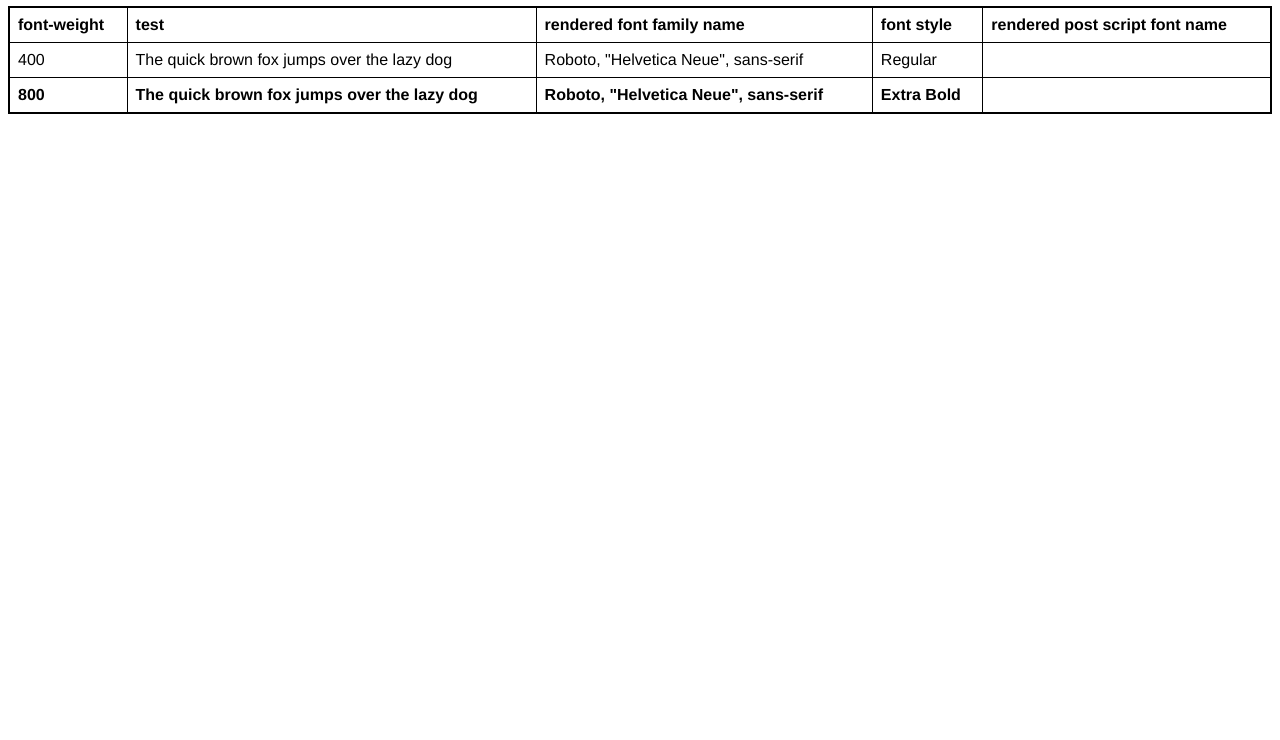
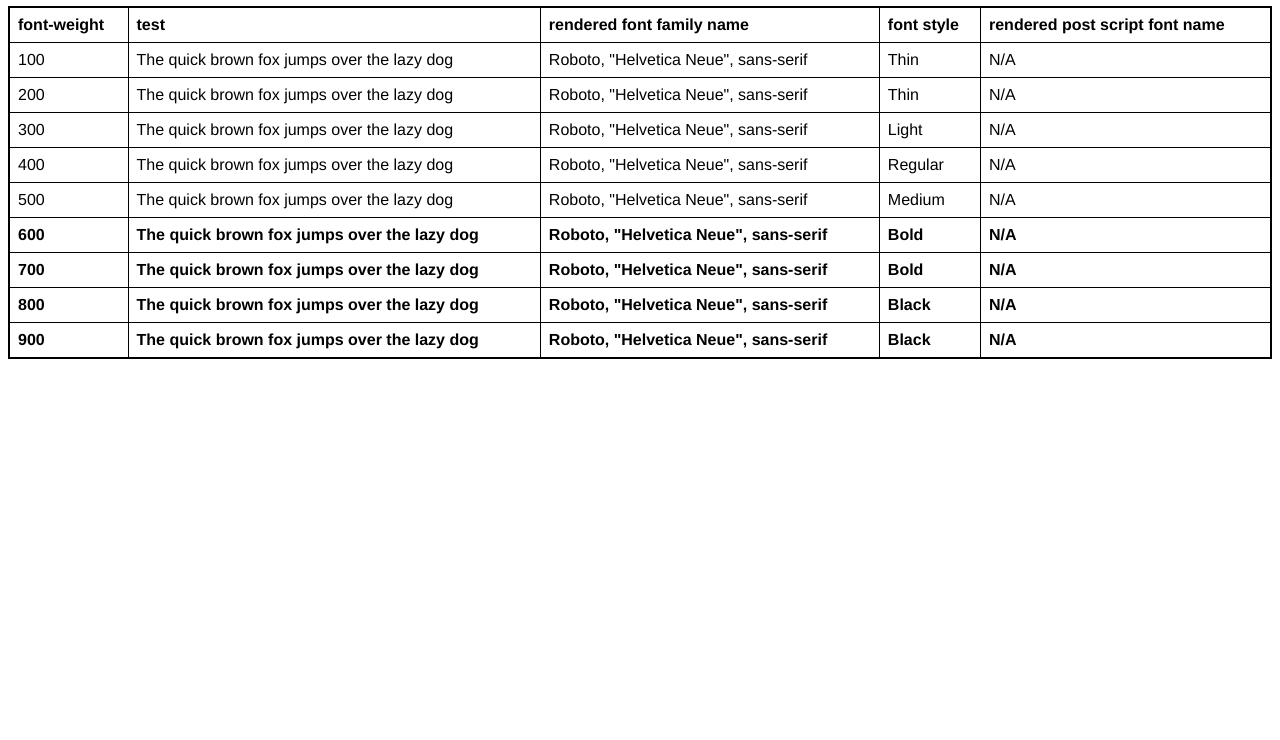
Before and after one commit to jliu716/node-template, a website: page docs/roboto-v32.html in a window 1280 px wide. Shown: the part 60-800 px from the top of the page. Drawn offline with Linux system fonts and the light colour scheme; a web font is replaced by a local one.

Commit message:
generate all weights and their style names

```diff
--- a/docs/roboto-v32.html
+++ b/docs/roboto-v32.html
@@ -10,7 +10,7 @@
 
 <body>
    <h1>Roboto-v32</h1>
-   <table>
+   <table id="font-test">
       <thead>
          <tr>
             <th>font-weight</th>
@@ -21,20 +21,6 @@
          </tr>
       </thead>
       <tbody>
-         <tr class="rendered-font font-400">
-            <td>400</td>
-            <td>The quick brown fox jumps over the lazy dog</td>
-            <td class="rendered-font-family-name">1</td>
-            <td class="font-style"></td>
-            <td class="post-script-font-name"></td>
-         </tr>
-         <tr class="rendered-font font-800">
-            <td>800</td>
-            <td>The quick brown fox jumps over the lazy dog</td>
-            <td class="rendered-font-family-name">2</td>
-            <td class="font-style"></td>
-            <td class="post-script-font-name"></td>
-         </tr>
       </tbody>
    </table>
 </body>
--- a/docs/script.js
+++ b/docs/script.js
@@ -1,45 +1,79 @@
-function getFontStyleName(element) {
-   const computedStyle = window.getComputedStyle(element);
-   const fontWeight = computedStyle.fontWeight;
-   const fontStyle = computedStyle.fontStyle;
+var postscriptNamesOSX = {
+   '100': 'Roboto-Thin',
+   '200': 'Roboto-Thin',
+   '300': 'Roboto-Light',
+   '400': 'Roboto-Regular',
+   '500': 'Roboto-Medium',
+   '600': 'Roboto-Bold',
+   '700': 'Roboto-Bold',
+   '800': 'Roboto-Black',
+   '900': 'Roboto-Black',
+};
 
-   let weightName;
+var fontStylesOSX = {
+   '100': 'Thin',
+   '200': 'Thin',
+   '300': 'Light',
+   '400': 'Regular',
+   '500': 'Medium',
+   '600': 'Bold',
+   '700': 'Bold',
+   '800': 'Black',
+   '900': 'Black',
+};
 
-   if (fontWeight === "100") weightName = "Thin";
-   else if (fontWeight === "200") weightName = "Extra Light";
-   else if (fontWeight === "300") weightName = "Light";
-   else if (fontWeight === "400") weightName = "Regular";
-   else if (fontWeight === "500") weightName = "Medium";
-   else if (fontWeight === "600") weightName = "Semi-Bold";
-   else if (fontWeight === "700") weightName = "Bold";
-   else if (fontWeight === "800") weightName = "Extra Bold";
-   else if (fontWeight === "900") weightName = "Black";
-   else weightName = `Unknown (${fontWeight})`;
+var weights = [100, 200, 300, 400, 500, 600, 700, 800, 900].map((weight) => {
+   return {
+      weight: weight,
+      style: fontStylesOSX[weight],
+      postScriptName: postscriptNamesOSX[weight],
+   };
+});
 
-   // Add Italic if applicable
-   if (fontStyle === "italic") {
-      weightName += " Italic";
-   } else if (fontStyle === "oblique") {
-      weightName += " Oblique";
-   }
+function populateRows() {
 
-   return weightName;
-}
+   var tbody = document.querySelector('#font-test tbody');
 
-function loadPostScriptName() {
-   for (let td of document.querySelectorAll('.post-script-font-name')) {
-      // calculate the post script font name of td element
-      var fontStyle = getFontStyleName(td);
+   for (let weight of weights) {
 
-      var postScriptName = window.robotoFonts.find((font) => font.family === "Roboto" && font.style === fontStyle);
+      var tr = document.createElement('tr');
+      tr.classList.add('rendered-font', `font-${weight.weight}`);
+      tr.style.fontWeight = weight.weight;
+      tbody.appendChild(tr);
 
-      // set the innerHTML of td element to the calculated font family name
-      td.innerHTML = postScriptName?.fullName || "N/A";
+      var td = document.createElement('td');
+      td.innerHTML = weight.weight;
+      tr.appendChild(td);
+
+      td = document.createElement('td');
+      td.innerHTML = 'The quick brown fox jumps over the lazy dog';
+      tr.appendChild(td);
+
+      td = document.createElement('td');
+      td.classList.add('rendered-font-family-name');
+      tr.appendChild(td);
+
+      td = document.createElement('td');
+      td.classList.add('font-style');
+      td.innerHTML = weight.style;
+      tr.appendChild(td);
+
+      td = document.createElement('td');
+      td.classList.add('post-script-font-name');
+      td.innerHTML = 'N/A';
+      tr.appendChild(td);
    }
 }
 
 document.addEventListener('DOMContentLoaded', function () {
 
+   populateRows();
+
+   // populate css font-family name
+   var tds = document.querySelectorAll('.rendered-font-family-name');
+   for (let td of tds) {
+      td.innerHTML = getComputedStyle(td).fontFamily;
+   }
 
    if ("queryLocalFonts" in window) {
       window.queryLocalFonts().then((fonts) => {
@@ -49,35 +83,44 @@
          console.log(robotoFonts);
          window.robotoFonts = robotoFonts;
 
-         loadPostScriptName();
+         // loop through each td.post-script-font-name
+         for (let weight of weights) {
+            const postScriptName = postscriptNamesOSX[weight.weight];
+            const theFont = robotoFonts.find((font) => font.postscriptName === postScriptName);
+            if (theFont) {
+               var td = document.querySelector(`.font-${weight.weight} td.font-style`);
+               td.innerHTML = theFont.style;
+            }
+         }
+
+         // for (let td of document.querySelectorAll('.post-script-font-name')) {
+         //    // calculate the post script font name of td element
+         //    var fontStyle = getFontStyleName(td);
+
+         //    var postScriptName = window.robotoFonts.find((font) => font.family === "Roboto" && font.style === fontStyle);
+
+         //    // set the innerHTML of td element to the calculated font family name
+         //    td.innerHTML = postScriptName?.fullName || "N/A";
+         // }
+
+         for (let weight of weights) {
+            const fontStyleName = fontStylesOSX[weight.weight];
+            const theFont = robotoFonts.find((font) => font.style === fontStyleName);
+            var td = document.querySelector(`.font-${weight.weight} td.post-script-font-name`);
+            td.innerHTML = theFont?.postscriptName || "N/A";
+         }
       });
    } else {
       console.log("queryLocalFonts API is not supported.");
    }
+});
 
-
-   // get all the td.rendered-font-family-name elements
-   var tds = document.querySelectorAll('.rendered-font-family-name');
-
-   // loop through each td element in for of
-   for (let td of tds) {
-      // calculate the rendered font family name of td element
-      var fontFamily = getComputedStyle(td).fontFamily;
-
-      var fontStyle = getFontStyleName(td);
-
-      // set the innerHTML of td element to the calculated font family name
-      td.innerHTML = fontFamily;
-   }
-
-   // loop through each td.post-script-font-name
-   for (let td of document.querySelectorAll('.font-style')) {
-      // calculate the post script font name of td element
-      var fontStyle = getFontStyleName(td);
-
-      // set the innerHTML of td element to the calculated font family name
-      td.innerHTML = fontStyle;
-   }
-
-
-});
+window.logAllRobotoFonts = function () {
+   window.queryLocalFonts().then((fonts) => {
+      fonts.forEach((font) => {
+         if (/roboto/i.test(font.family)) {
+            console.log(font);
+         }
+      });
+   });
+}
--- a/docs/styles.css
+++ b/docs/styles.css
@@ -2,14 +2,16 @@
    margin: 8px;
 }
 
+h1,
+table * {
+   font-family: "Roboto", "Helvetica Neue", sans-serif;
+}
 
 table {
    width          : 100%;
    border-collapse: collapse;
    border         : 2px solid black;
-
-   font-family: "Roboto", "Helvetica Neue", sans-serif;
-   font-size  : 16px;
+   font-size      : 16px;
 }
 
 th,
@@ -19,10 +21,6 @@
    text-align: left;
 }
 
-.font-400 {
-   font-weight: 400;
+td {
+   font-stretch: 100%;
 }
-
-.font-800 {
-   font-weight: 800;
-}
```
Also changed, not shown: docs/roboto-v47.html (+1 -15 lines).
